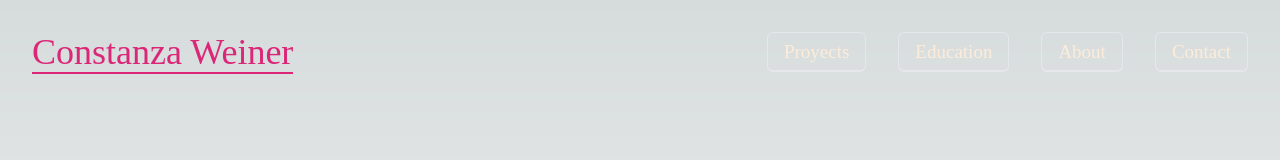
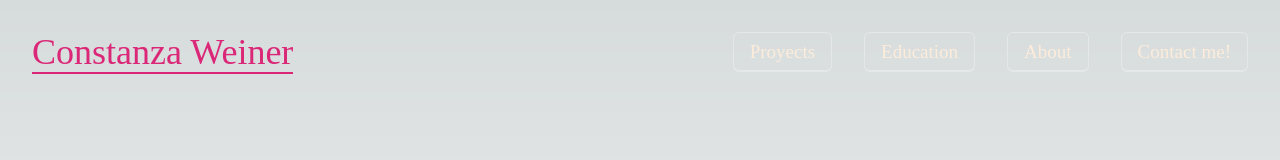
Before and after one commit to Constanzamw/Portfolio, a Next.js app: page / in a window 1280 px wide. Shown: the top 160 px of the page. Built offline with nearby package versions, Linux system fonts and the light colour scheme.

Commit message:
portafolio

```diff
--- a/src/components/nav/Nav.jsx
+++ b/src/components/nav/Nav.jsx
@@ -79,7 +79,7 @@ export default function Nav() {
                 }`}
                 onClick={() => handleLinkClick("/contact")}
               >
-                Contact
+                Contact me!
               </span>
             </Link>
           </li>
```
